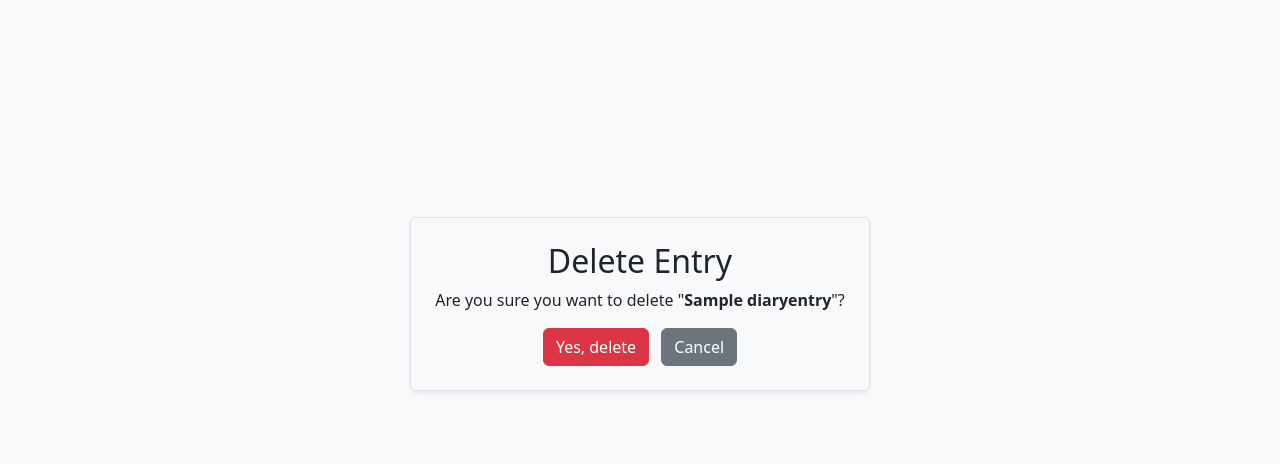
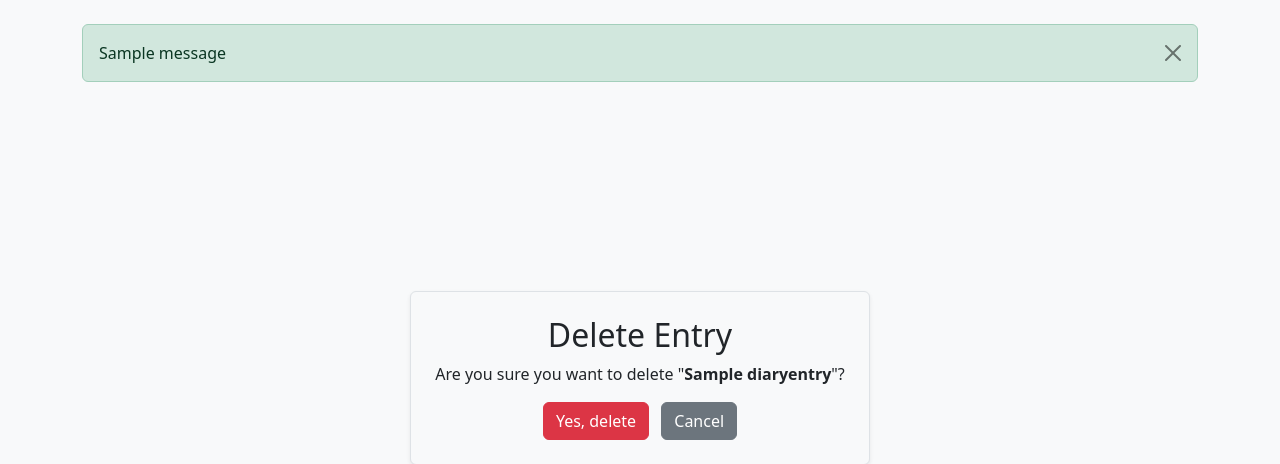
Before and after one commit to fattig-riddare-90/journeyman, a Django app: page /delete/1/ in a window 1280 px wide. Shown: the part 160-624 px from the top of the page. Before the commit the page ends 552 px from the top, so only its background shows below. Run offline with Django 5.2, Linux system fonts and the light colour scheme; a user stored in the database is signed in; tables that the repository leaves empty hold one stand-in row (values such as "Sample post"); one stand-in notice (Sample message) is shown; parts of the project's set-up code (start-up, migrations or seed data) failed here and were passed over.

Commit message:
Add messages to views and fix base.html to show messages

```diff
--- a/journal/views.py
+++ b/journal/views.py
@@ -3,6 +3,7 @@ from django.shortcuts import render, redirect, get_object_or_404
 from .models import DiaryEntry
 from .forms import DiaryEntryForm
 from django.contrib.auth import logout
+from django.contrib import messages
 
 # Create your views here.
 
@@ -31,6 +32,7 @@ def create_entry(request):
             entry = form.save(commit=False)
             entry.user = request.user
             entry.save()
+            messages.success(request, "New entry created successfully.")
             return redirect('my_entries')
     else:
         form = DiaryEntryForm()
@@ -43,6 +45,7 @@ def edit_entry(request, pk):
         form = DiaryEntryForm(request.POST, instance=entry)
         if form.is_valid():
             form.save()
+            messages.success(request, "Entry updated successfully.")
             return redirect('my_entries')
     else:
         form = DiaryEntryForm(instance=entry)
@@ -53,5 +56,6 @@ def delete_entry(request, pk):
     entry = get_object_or_404(DiaryEntry, pk=pk, user=request.user)
     if request.method == 'POST':
         entry.delete()
+        messages.success(request, "Entry deleted successfully.")
         return redirect('my_entries')
     return render(request, 'journal/confirm_delete.html', {'entry': entry})
--- a/templates/journeyman/base.html
+++ b/templates/journeyman/base.html
@@ -32,6 +32,18 @@
 
     <!-- Page Content -->
     <main class="container">
+
+        <!-- Messages -->
+        {% if messages %}
+          {% for message in messages %}
+            <div class="alert alert-{{ message.tags }} alert-dismissible fade show" role="alert">
+              {{ message }}
+              <button type="button" class="btn-close" data-bs-dismiss="alert" aria-label="Close"></button>
+            </div>
+          {% endfor %}
+        {% endif %}
+
+
         {% block content %}
         {% endblock %}
     </main>
--- a/users/views.py
+++ b/users/views.py
@@ -2,6 +2,7 @@ from django.contrib.auth.decorators import login_required
 from django.shortcuts import render, redirect, get_object_or_404
 from users.forms import CustomUserCreationForm
 from django.contrib.auth import logout
+from django.contrib import messages
 import logging
 
 logger = logging.getLogger(__name__)
@@ -10,6 +11,7 @@ logger = logging.getLogger(__name__)
 
 def custom_logout(request):
     logout(request)
+    messages.info(request, "You have been logged out.")
     return redirect('/')
 
 def create_new_user(request):
@@ -18,6 +20,7 @@ def create_new_user(request):
         if form.is_valid():
             user = form.save(commit=False)
             user.save()
+            messages.success(request, "Your account has been created successfully!")
             return redirect('login')
         else:
             logger.error("Form errors: %s", form.errors)
```
